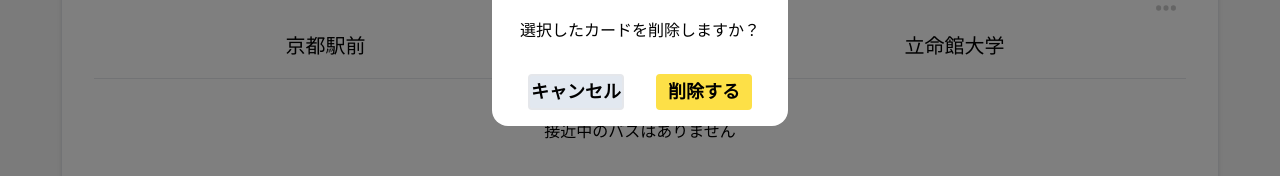
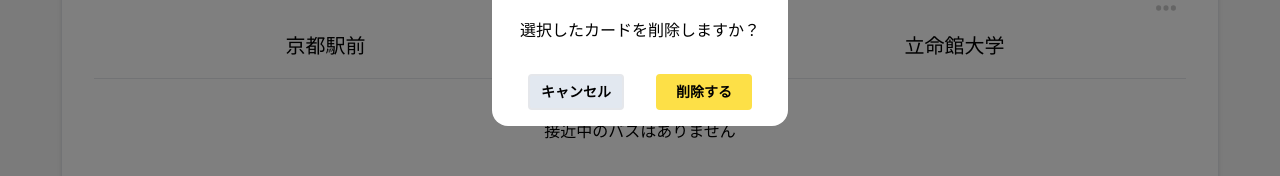
Before and after one commit to Shunkicreate/busdes-kic-web, a React (Create React App) app: page / in a window 1280 px wide. Both pictures are taken after a click on the button 1166 px from the left and 118 px from the top of the page. Shown: the part 366-542 px from the top of the page. Built offline with nearby package versions, Linux system fonts and the light colour scheme; no server answers.

Commit message:
文字サイズ小さく

```diff
--- a/src/layout/BusCardDisplaySetteing.tsx
+++ b/src/layout/BusCardDisplaySetteing.tsx
@@ -41,7 +41,7 @@ const BusCardDisplaySetting = ({ buslistindex }: { buslistindex: number }) => {
                 <div className='bg-white rounded-2xl'>
                     <div className='pt-4 text-2xl font-bold'>バスカードの削除</div>
                     <div className='p-7'>選択したカードを削除しますか？</div>
-                    <div className='grid grid-cols-9 p-1 pb-4 text-lg font-semibold h-14'>
+                    <div className='grid grid-cols-9 p-1 pb-4 font-semibold h-14 text-sm'>
                         <button className='col-start-2 col-span-3 rounded border-2 bg-slate-200' onClick={closeModal}>キャンセル</button>
                         <button className='col-start-6 col-span-3 rounded border-2 border-yellow-300 bg-yellow-300' onClick={DeleteBusCard}>削除する</button>
                     </div>
```
